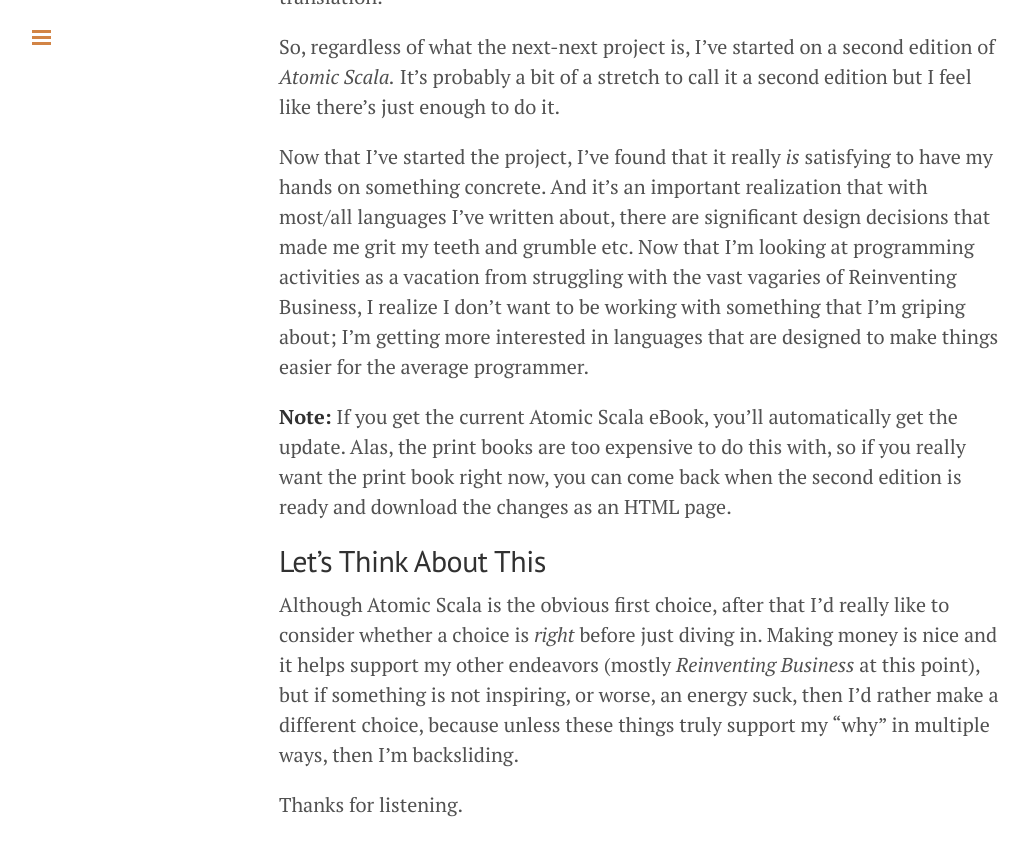
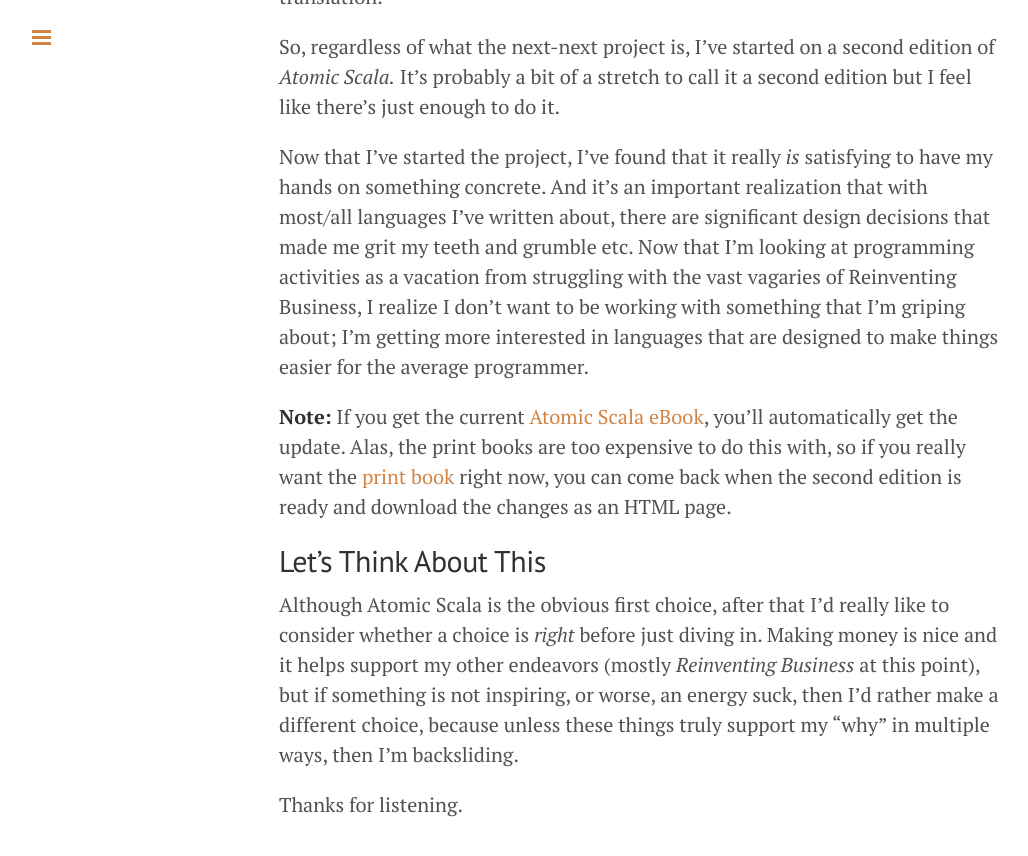
Before and after one commit to djaus2/BruceEckel.github.io, a Jekyll site: the page built from _posts/2014-10-15-finding-flow.md, in a window 1280 px wide and 900 px high, scrolled down 6754 px. Shown: the top 856 px of the window, without its empty margins (1-1029 px from the left). Built offline with Jekyll 4.4.1, drawn with Linux system fonts in a browser that asks for light colours; Markdown is read by kramdown in place of the engine named in the settings; part of the change alters nothing that is shown.

```diff
--- a/_posts/2014-10-15-finding-flow.md
+++ b/_posts/2014-10-15-finding-flow.md
@@ -115,7 +115,7 @@ So, regardless of what the next-next project is, I've started on a second editio
 
 Now that I've started the project, I've found that it really *is* satisfying to have my hands on something concrete. And it's an important realization that with most/all languages I've written about, there are significant design decisions that made me grit my teeth and grumble etc. Now that I'm looking at programming activities as a vacation from struggling with the vast vagaries of Reinventing Business, I realize I don't want to be working with something that I'm griping about; I'm getting more interested in languages that are designed to make things easier for the average programmer.
 
-**Note:** If you get the current Atomic Scala eBook, you'll automatically get the update. Alas, the print books are too expensive to do this with, so if you really want the print book right now, you can come back when the second edition is ready and download the changes as an HTML page.
+**Note:** If you get the current [Atomic Scala eBook](http://www.atomicscala.com/ebook), you'll automatically get the update. Alas, the print books are too expensive to do this with, so if you really want the [print book](http://www.atomicscala.com/order-book) right now, you can come back when the second edition is ready and download the changes as an HTML page.
 
 ## Let's Think About This ##
 
```
